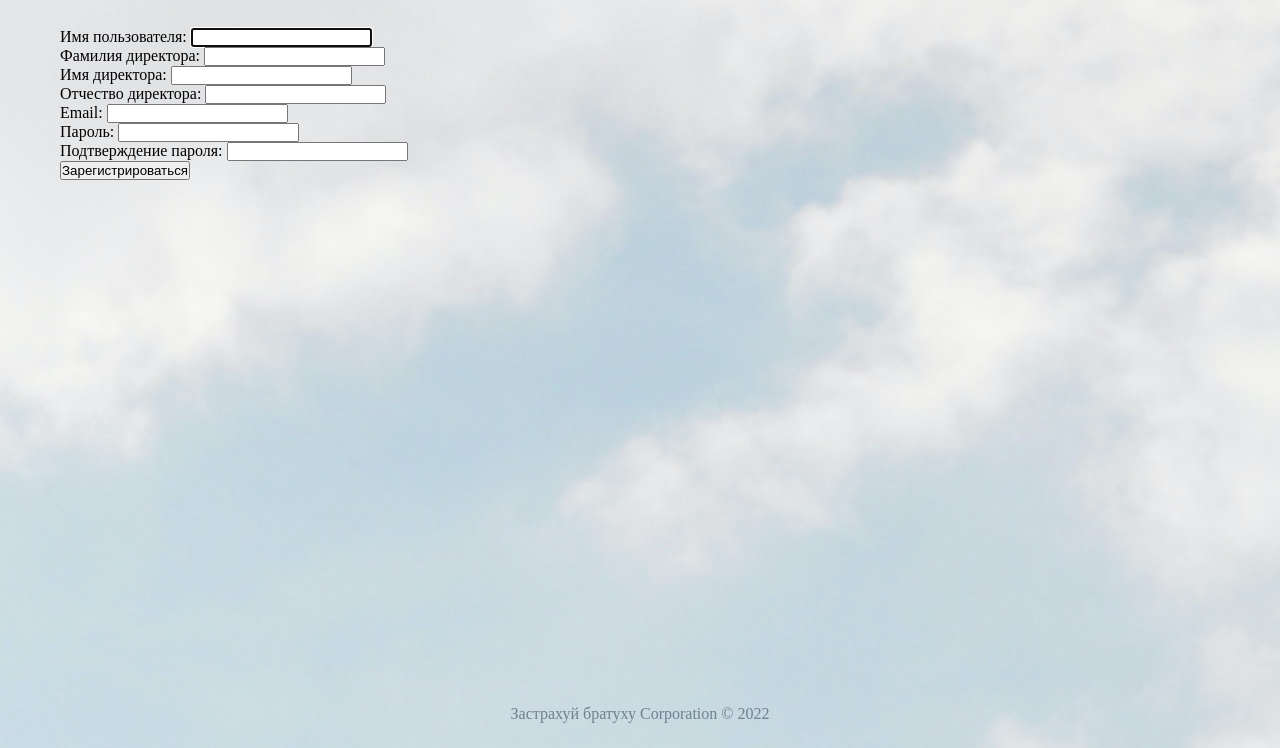
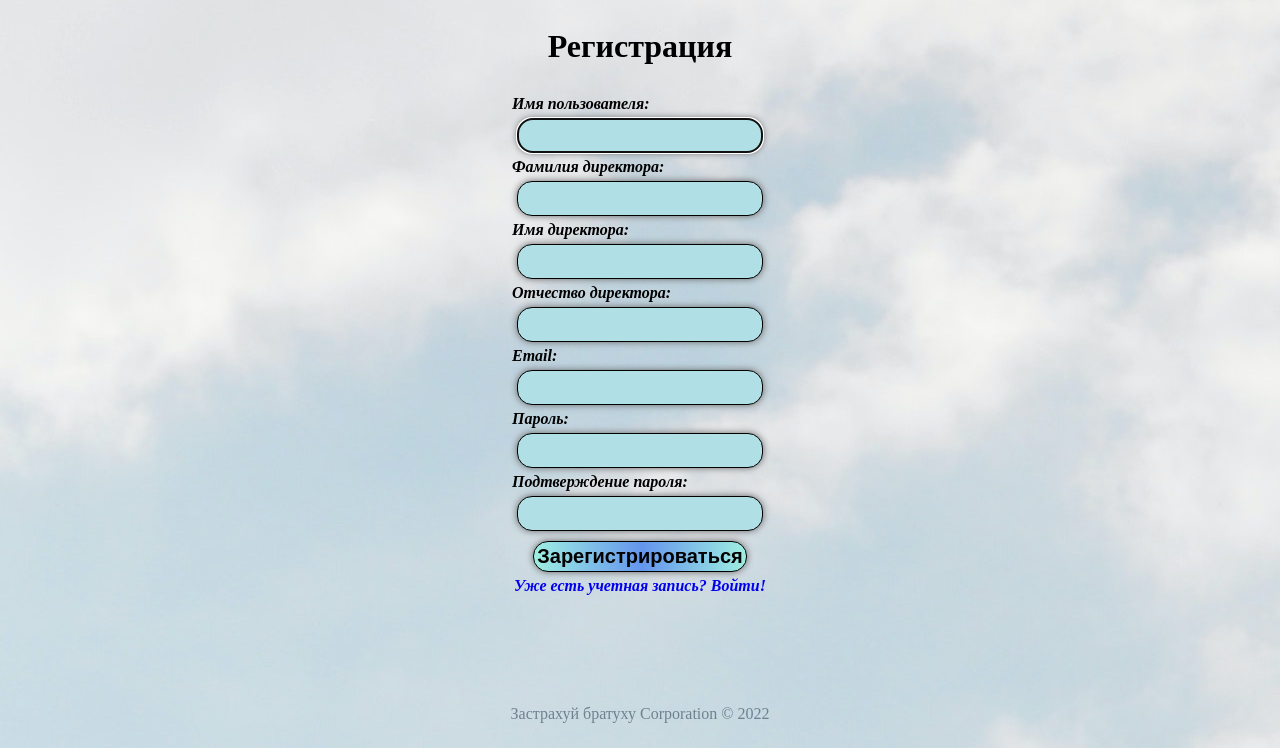
Before and after one commit to revike/insure, a Django app: page /auth/register/ in a window 1280 px wide. Shown: the part 52-800 px from the top of the page. Run offline with Django 4.2, Linux system fonts and the light colour scheme; data that the repository does not hold is empty.

Commit message:
auth templates

```diff
--- a/auth_app/forms.py
+++ b/auth_app/forms.py
@@ -10,7 +10,7 @@ from auth_app.models import CompanyUser
 
 class CompanyUserRegisterForm(UserCreationForm):
     """Форма регистрации"""
-    Captcha = CaptchaField(label='Подтвердите что вы не робот!')
+    Captcha = CaptchaField(label='')
 
     class Meta:
         model = CompanyUser
@@ -21,6 +21,7 @@ class CompanyUserRegisterForm(UserCreationForm):
         for field_name, field in self.fields.items():
             field.widget.attrs['class'] = 'form-control'
             field.help_text = ''
+        self.fields['Captcha'].widget.attrs['placeholder'] = 'abcdef'
 
     def clean_email(self):
         email_user = self.cleaned_data['email']
--- a/auth_app/templates/auth_app/register.html
+++ b/auth_app/templates/auth_app/register.html
@@ -2,9 +2,20 @@
 {% load static %}
 
 {% block content %}
-    <form action="{% url 'auth_app:register' %}" method="post">
-        {% csrf_token %}
-        {{ form.as_p }}
-    <button class="form-control" type="submit">Зарегистрироваться</button>
-    </form>
+    <h1 class="login_title">{{ title|title }}</h1>
+    <div class="auth_form">
+        <form action="{% url 'auth_app:register' %}" method="post">
+            {% csrf_token %}
+            {{ form.as_p }}
+            <div class="control__button">
+                <button class="form-control__button" type="submit">
+                    Зарегистрироваться
+                </button>
+                <p>
+                    <a href="{% url 'auth_app:login' %}">Уже есть учетная
+                        запись? Войти!</a>
+                </p>
+            </div>
+        </form>
+    </div>
 {% endblock %}
--- a/auth_app/templates/auth_app/verification.html
+++ b/auth_app/templates/auth_app/verification.html
@@ -1,5 +1,9 @@
 {% extends 'main_app/base.html' %}
-{%  load static %}
+{% load static %}
 
 {% block content %}
+    <div class="register_valid">
+        <p>Спасибо за регистрацию! Заполните данные компании в личном кабинете
+            и после проверки вы сможете опубликовывать объявления!</p>
+    </div>
 {% endblock %}
--- a/auth_app/urls.py
+++ b/auth_app/urls.py
@@ -5,6 +5,8 @@ app_name = 'auth_app'
 
 urlpatterns = [
     path('register/', auth_app.RegisterView.as_view(), name='register'),
+    path('register-valid/', auth_app.RegisterValidView.as_view(),
+         name='register_valid'),
     path('verify/<email>/<activation_key>/', auth_app.VerifyView.as_view(),
          name='verify'),
     path('login/', auth_app.LoginUserView.as_view(), name='login'),
--- a/auth_app/views.py
+++ b/auth_app/views.py
@@ -26,14 +26,35 @@ class RegisterView(CreateView):
 
     def get(self, request, *args, **kwargs):
         if request.user.is_authenticated:
-            return HttpResponseRedirect(reverse('cab_app:index'))
+            return HttpResponseRedirect(reverse('cab_app:index_cab'))
         return super().get(self.request, **kwargs)
 
     def form_valid(self, form):
         if form.is_valid():
             user = form.save()
             send_verify_email(user)
-            return HttpResponseRedirect(reverse('main_app:products'))
+            self.request.session['register'] = True
+            return HttpResponseRedirect(reverse('auth_app:register_valid'))
+
+
+class RegisterValidView(TemplateView):
+    """Контроллер удачной регистрации"""
+    template_name = 'auth_app/register_valid.html'
+
+    def get_context_data(self, **kwargs):
+        """Возвращает контекст для этого представления"""
+        context = super().get_context_data(**kwargs)
+        context['title'] = 'регистрация'
+        context['categories'] = ProductCategory.get_categories()
+        return context
+
+    def get(self, request, *args, **kwargs):
+        try:
+            if self.request.session['register']:
+                self.request.session['register'] = False
+                return super().get(self.request, **kwargs)
+        except KeyError:
+            return HttpResponseRedirect(reverse('main_app:index'))
 
 
 class VerifyView(TemplateView):
@@ -48,16 +69,19 @@ class VerifyView(TemplateView):
         return context
 
     def get(self, request, *args, **kwargs):
-        user = CompanyUser.objects.get(email=self.kwargs['email'])
-        if user.activation_key == self.kwargs['activation_key']:
-            if not user.is_activation_key_expired():
-                user.activation_key = ''
-                user.is_active = True
-                user.save()
-                auth.login(request, user)
-                return super().get(self.request)
-            else:
-                user.delete()
+        user = CompanyUser.objects.filter(email=self.kwargs['email']).first()
+        try:
+            if user.activation_key == self.kwargs['activation_key']:
+                if not user.is_activation_key_expired():
+                    user.activation_key = ''
+                    user.is_active = True
+                    user.save()
+                    auth.login(request, user)
+                    return super().get(self.request)
+                else:
+                    user.delete()
+        except AttributeError:
+            ...
         return HttpResponseRedirect(reverse('main_app:index'))
 
 
@@ -78,15 +102,15 @@ class LoginUserView(LoginView):
 
     def get(self, request, *args, **kwargs):
         if request.user.is_authenticated:
-            return HttpResponseRedirect(reverse('cab_app:index'))
+            return HttpResponseRedirect(reverse('cab_app:index_cab'))
         return super().get(self.request, **kwargs)
 
     def form_valid(self, form):
         next_url = self.request.session['next_url']
         login(self.request, form.get_user())
-        if next_url is not None:
+        if next_url:
             return HttpResponseRedirect(self.request.session['next_url'])
-        return HttpResponseRedirect(reverse('cab_app:index'))
+        return HttpResponseRedirect(reverse('cab_app:index_cab'))
 
 
 class LogoutUserView(LogoutView):
--- a/cabinet_app/urls.py
+++ b/cabinet_app/urls.py
@@ -4,5 +4,5 @@ from cabinet_app import views as cab_app
 app_name = 'cabinet_app'
 
 urlpatterns = [
-    path('', cab_app.CabinetIndexView.as_view(), name='index'),
+    path('', cab_app.CabinetIndexView.as_view(), name='index_cab'),
 ]
--- a/insure/settings.py
+++ b/insure/settings.py
@@ -190,7 +190,7 @@ DEFAULT_AUTO_FIELD = 'django.db.models.BigAutoField'
 # Captcha
 
 CAPTCHA_FONT_SIZE = 50
-CAPTCHA_LENGTH = 5
+CAPTCHA_LENGTH = 6
 
 # Email
 
--- a/main_app/forms.py
+++ b/main_app/forms.py
@@ -23,3 +23,8 @@ class ProductResponseCreateForm(forms.ModelForm):
             'placeholder'] = '+79999999999'
         self.fields['phone_number'].widget.attrs[
             'pattern'] = r'^\+7\d{10,10}$'
+        self.fields['phone_number'].widget.attrs[
+            'oninvalid'] = "this.setCustomValidity('Неверный номер " \
+                           "телефона...')"
+        self.fields['phone_number'].widget.attrs[
+            'oninput'] = "setCustomValidity('')"
--- a/main_app/static/css/style.css
+++ b/main_app/static/css/style.css
@@ -519,3 +519,70 @@ body {
     text-align: center;
     margin: 25px 0 25px 0;
 }
+
+/*Auth*/
+
+.login_title {
+    display: flex;
+    justify-content: center;
+    margin-bottom: 30px;
+}
+
+.auth_form {
+    display: flex;
+    justify-content: center;
+}
+
+.auth_form p {
+    font-style: oblique;
+    font-weight: bold;
+}
+
+.form-control {
+    display: flex;
+    text-decoration: none;
+    border: 1px solid black;
+    border-radius: 15px;
+    padding: 6px;
+    margin: 5px;
+    box-shadow: 0 0 7px #666;
+    background-color: #B0E0E6;
+    color: black;
+    font-size: large;
+}
+
+.control__button {
+    width: 100%;
+    text-align: center;
+}
+
+.control__button a {
+    text-decoration: none;
+    font-size: inherit;
+}
+
+.control__button :hover {
+    color: grey;
+}
+
+/*#id_Captcha_2 {*/
+    /*display: none;*/
+/*}*/
+
+.form-control__button {
+    margin: 5px;
+    padding: 3px;
+    border: 1px solid black;
+    border-radius: 15px;
+    box-shadow: 0 0 7px #666;
+    background-color: #B0E0E6;
+    color: black;
+    font-weight: bold;
+    font-size: 20px;
+    background-image: linear-gradient(to right, #9EEFE1 0%, cornflowerblue 51%, #9EEFE1 100%);
+}
+
+.register_valid {
+    display: flex;
+    justify-content: center;
+}
--- a/main_app/templates/main_app/index.html
+++ b/main_app/templates/main_app/index.html
@@ -1,2 +1,6 @@
 {% extends 'main_app/base.html' %}
 {% load static %}
+
+{% block content %}
+    {{ title|title }}
+{% endblock %}
```
Also changed, not shown: auth_app/templates/auth_app/login.html (+14 -5 lines), auth_app/templates/auth_app/register_valid.html (added, +9 -0 lines).
